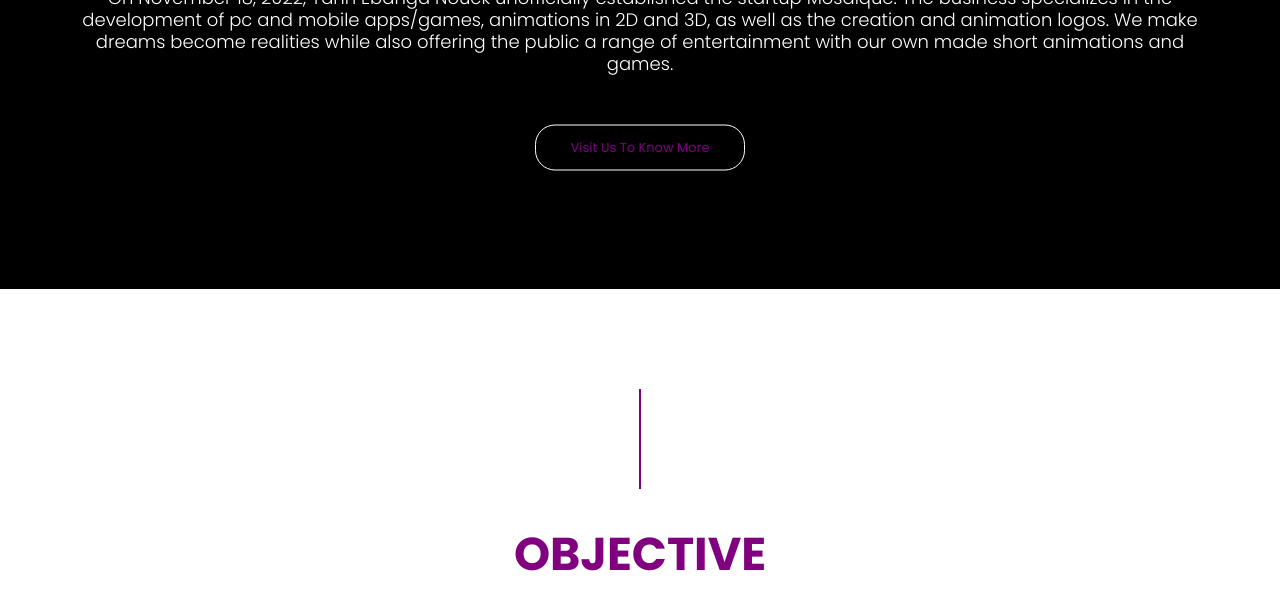
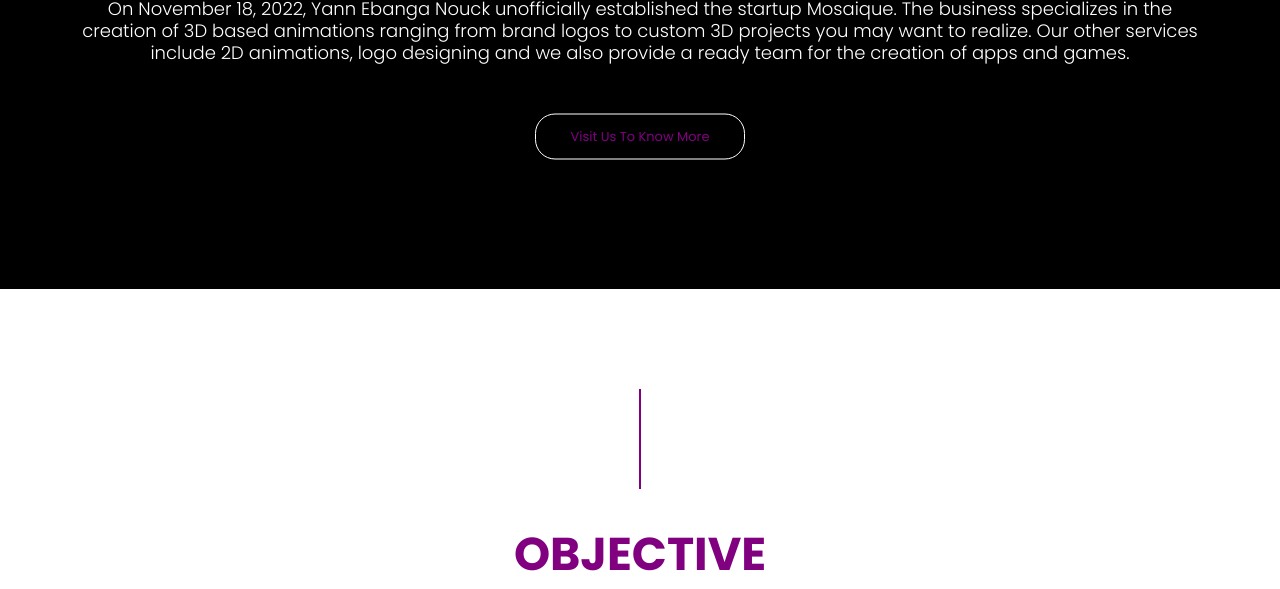
Before and after one commit to Mbengono-Akoa/Mosaique, a plain HTML site: page MOSAIQUE/index.html in a window 1280 px wide. Shown: the part 511-1100 px from the top of the page. Drawn offline with Linux system fonts and the light colour scheme.

Commit message:
Update index.html

```diff
--- a/MOSAIQUE/index.html
+++ b/MOSAIQUE/index.html
@@ -39,9 +39,9 @@
             <h2>GET READY</h2>
             <p id="headtext">TO DISCOVER MOSAIQUE</p>
             <p>On November 18, 2022, Yann Ebanga Nouck unofficially established the startup Mosaique.
-                The business specializes in the development of pc and mobile apps/games, animations in 2D and 3D,
-                as well as the creation and animation logos. We make dreams become realities while also
-                 offering the public a range of entertainment with our own made short animations and games.</p>
+                The business specializes in the creation of 3D based animations ranging from brand logos
+                to custom 3D projects you may want to realize. Our other services include 2D animations,
+            logo designing and we also provide a ready team for the creation of apps and games.</p>
 
             <a href="#" class="hero_btn">Visit Us To Know More</a>
         </div>
```
